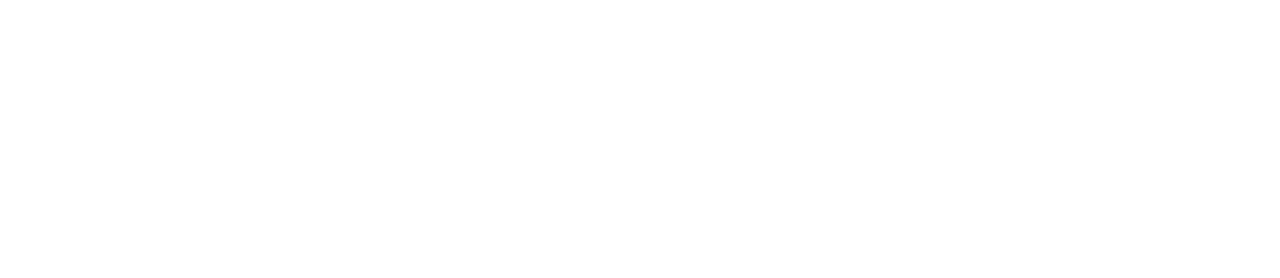
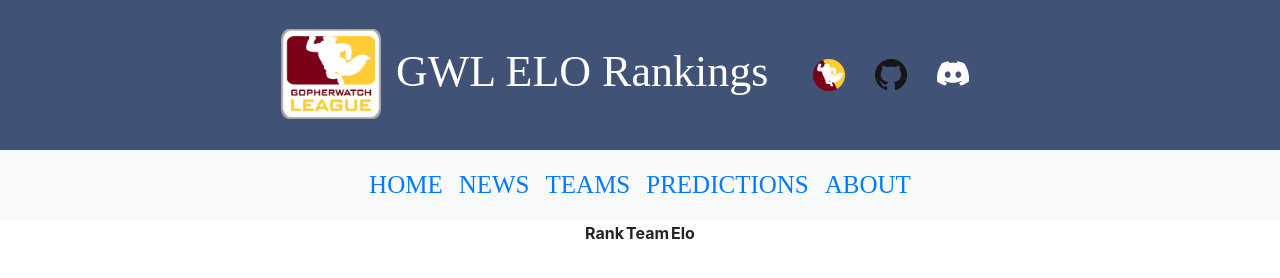
Before and after one commit to rmflemming/GWL-elo-preds, a website: page Website/client/ELORankings.html in a window 1280 px wide. Drawn offline with nearby package versions, Linux system fonts and the light colour scheme.

Commit message:
basic version of website before adding javascript

```diff
--- a/Website/client/ELORankings.html
+++ b/Website/client/ELORankings.html
@@ -2,10 +2,11 @@
 <html>
   <head>
     <meta charset="utf-8">
-    <meta name="viewport" content="width=device-width, initial-scale=1, shrink-to-fit=no">
+    <meta name="viewport" content="width=device-width, initial-scale=1, shrink-to-fit=yes">
     <link rel="stylesheet" href="https://stackpath.bootstrapcdn.com/bootstrap/4.1.3/css/bootstrap.min.css"
           integrity="sha384-MCw98/SFnGE8fJT3GXwEOngsV7Zt27NXFoaoApmYm81iuXoPkFOJwJ8ERdknLPMO"
           crossorigin="anonymous">
+	<link rel="stylesheet" href="styles.css">
     <script src="https://ajax.googleapis.com/ajax/libs/jquery/3.1.1/jquery.min.js"></script>
     <script src="https://cdn.jsdelivr.net/npm/@popperjs/core@2.9.2/dist/umd/popper.min.js"
 		integrity="sha384-IQsoLXl5PILFhosVNubq5LC7Qb9DXgDA9i+tQ8Zj3iwWAwPtgFTxbJ8NT4GN1R8p"
@@ -15,5 +16,63 @@
 		crossorigin="anonymous"></script>
     <title>ELO Rankings</title>
   </head>
+  <body>
+	<section class="top-header">
+		<div class="container">
+			<div class="row">
+				<div class="logo-menu">
+					<img class="logo-menu" src="img/GWL-icon.png" alt="logo">
+				</div>
+				<div class="col-md-auto">
+					<h1 class="logo-name">GWL ELO Rankings</h1>
+				</div>
+				<div class="top-header-icons col-md-auto">
+					<div class="top-header-icons-gwl col-sm-auto">
+						<a href="http://www.gopherwatchleague.com/Season5_5/Home">
+                        <img src="img/GWL-circle.png" alt="">
+					</div>
+					<div class="top-header-icons-github col-sm-auto">
+						<a href="https://github.com/rmflemming/GWL-elo-preds">
+                        <img src="img/GitHub-Mark-32px.png" alt="">
+					</div>
+					<div class="top-header-icons-discord col-sm-auto">
+					<a href="https://discord.gg/HtnPqNdsQ4">
+                        <img src="img/Discord-Logo-White.png" alt="">
+					</div>
+				</div>
+			</div>
+		</div>
+	</section>
+	<section class="menu">
+		<nav class="navbar navbar-expand-sm bg-light justify-content-center">
+            <div>
+				<ul class="navbar-nav">
+					<li class="nav-item"><a class="nav-link" href="#">HOME</a></li>
+					<li class="nav-item"><a class="nav-link" href="#">NEWS</a></li>
+					<li class="nav-item"><a class="nav-link active-link" href="#">TEAMS</a></li>
+					<li class="nav-item"><a class="nav-link" href="#">PREDICTIONS</a></li>
+					<li class="nav-item"><a class="nav-link" href="#">ABOUT</a></li>
+				</ul>
+			</div>
+		</nav>
+	</section>
+	<section class="top-teams">
+	</section>
+	<section class="elo-rankings">
+		<div class="gwl-teams">
+			<table class="teams-table">
+				<thead>
+					<tr>
+						<th>Rank</th>
+						<th>Team</th>
+						<th>Elo</th>
+					</tr>
+				</thead>
+			</table>
+		</div>
+	</section>
+  </body>
+
+
 
 </html>
--- /dev/null
+++ b/Website/client/styles.css
@@ -0,0 +1,56 @@
+.top-header {
+	margin-left:auto;
+    margin-right:auto;
+	background: #405275;
+	height: 150px;
+	justify-content: center;
+    display: flex;
+    align-items: center;
+}
+
+.container {
+	justify-content: center;
+    display: flex;
+    align-items: center;
+}
+
+
+.gwl-header {
+	height: 100px;
+	width: 100px;
+}
+
+.logo-name {
+    line-height: 85px;
+    font-family: "Bitstream Vera Serif", serif !important;
+    font-size: 44px;
+    color: #fff;
+}
+
+.logo-menu {
+    max-height: 90px;
+    max-width: 125px;
+}
+
+.top-header-icons {
+    justify-content: space-between;
+    display: flex;
+    align-items: center;
+	min-height: 32px;
+    min-width: 32px;
+}
+
+.nav-item {
+	font-size: 25px;
+	font-family: "Bitstream Vera Serif", serif !important;
+	color: #405275;
+}
+
+.top-team {
+	margin-top: 20px;
+}
+
+.teams-table {
+	margin-left: auto;
+	margin-right: auto;
+}
```
Also changed, not shown: Website/package.json (added, +16 -0 lines), Website/client/img/Discord-Logo-White.png (added), Website/client/img/GWL-circle.png (added), Website/client/img/GWL-icon.png (added), Website/client/img/GitHub-Mark-32px.png (added), 4 other files.
